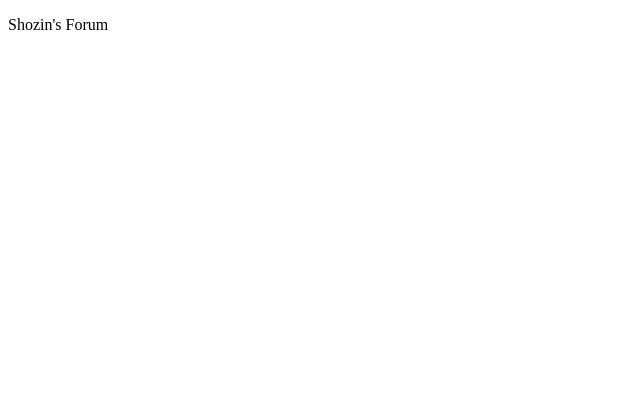
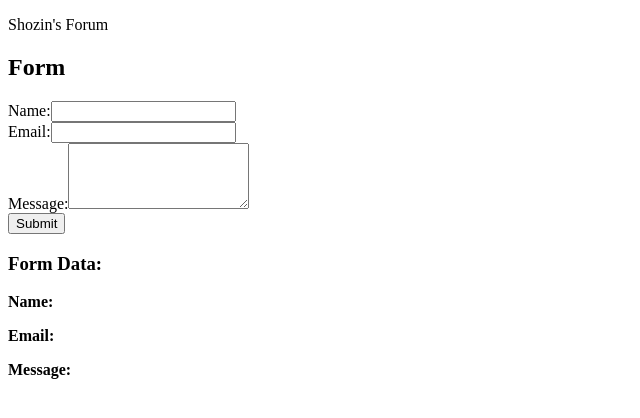
Before and after one commit to shadman-ahmed27/angular-app, an Angular app: page / in a window 1280 px wide. Shown: the top 418 px of the page, without its empty margins (0-640 px from the left). Built offline with nearby package versions, Linux system fonts and the light colour scheme.

Commit message:
feat: created a simple create form page for the forum

```diff
--- a/src/app/app.component.html
+++ b/src/app/app.component.html
@@ -2,4 +2,6 @@
 {{ title }}
 </p>
 
+<app-first-comp></app-first-comp>
+
 <router-outlet />
--- a/src/app/app.component.ts
+++ b/src/app/app.component.ts
@@ -1,9 +1,10 @@
 import { Component } from '@angular/core';
 import { RouterOutlet } from '@angular/router';
+import { FirstCompComponent } from "./first-comp/first-comp.component";
 
 @Component({
   selector: 'app-root',
-  imports: [RouterOutlet],
+  imports: [RouterOutlet, FirstCompComponent],
   templateUrl: './app.component.html',
   styleUrl: './app.component.scss'
 })
--- a/src/app/first-comp/first-comp.component.html
+++ b/src/app/first-comp/first-comp.component.html
@@ -1 +1,24 @@
-<p>first-comp works!</p>
+<div class="form-container">
+  <h2>Form</h2>
+  <form>
+    <div class="form-group">
+      <label for="name">Name:</label>
+      <input type="text" id="name" required />
+    </div>
+    <div class="form-group">
+      <label for="email">Email:</label>
+      <input type="email" id="email" required />
+    </div>
+    <div class="form-group">
+      <label for="message">Message:</label>
+      <textarea type="message" rows="4" required></textarea>
+    </div>
+    <button type="submit">Submit</button>
+  </form>
+  <div>
+    <h3>Form Data:</h3>
+    <p><strong>Name:</strong></p>
+    <p><strong>Email:</strong></p>
+    <p><strong>Message:</strong></p>
+  </div>
+</div>
--- a/src/app/first-comp/first-comp.component.ts
+++ b/src/app/first-comp/first-comp.component.ts
@@ -4,8 +4,6 @@ import { Component } from '@angular/core';
   selector: 'app-first-comp',
   imports: [],
   templateUrl: './first-comp.component.html',
-  styleUrl: './first-comp.component.scss'
+  styleUrl: './first-comp.component.scss',
 })
-export class FirstCompComponent {
-
-}
+export class FirstCompComponent {}
```
